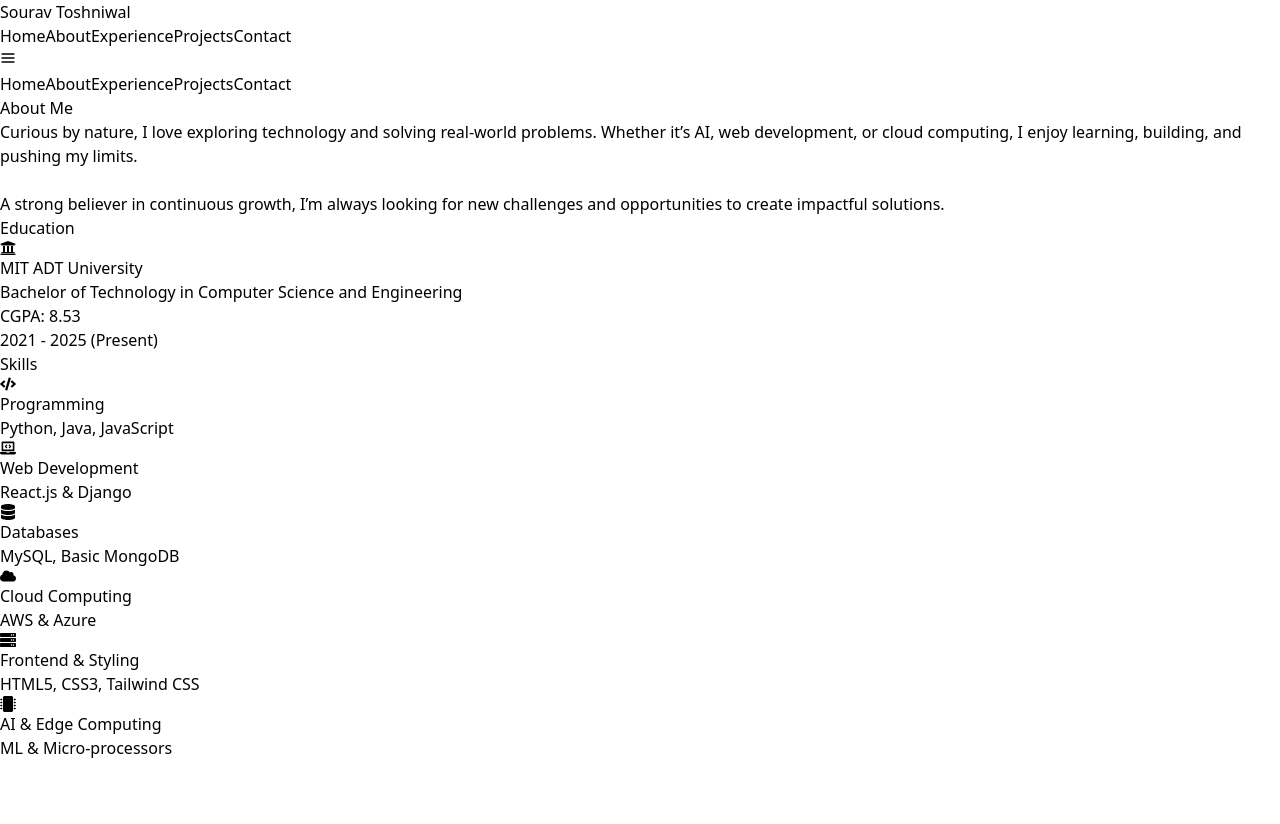
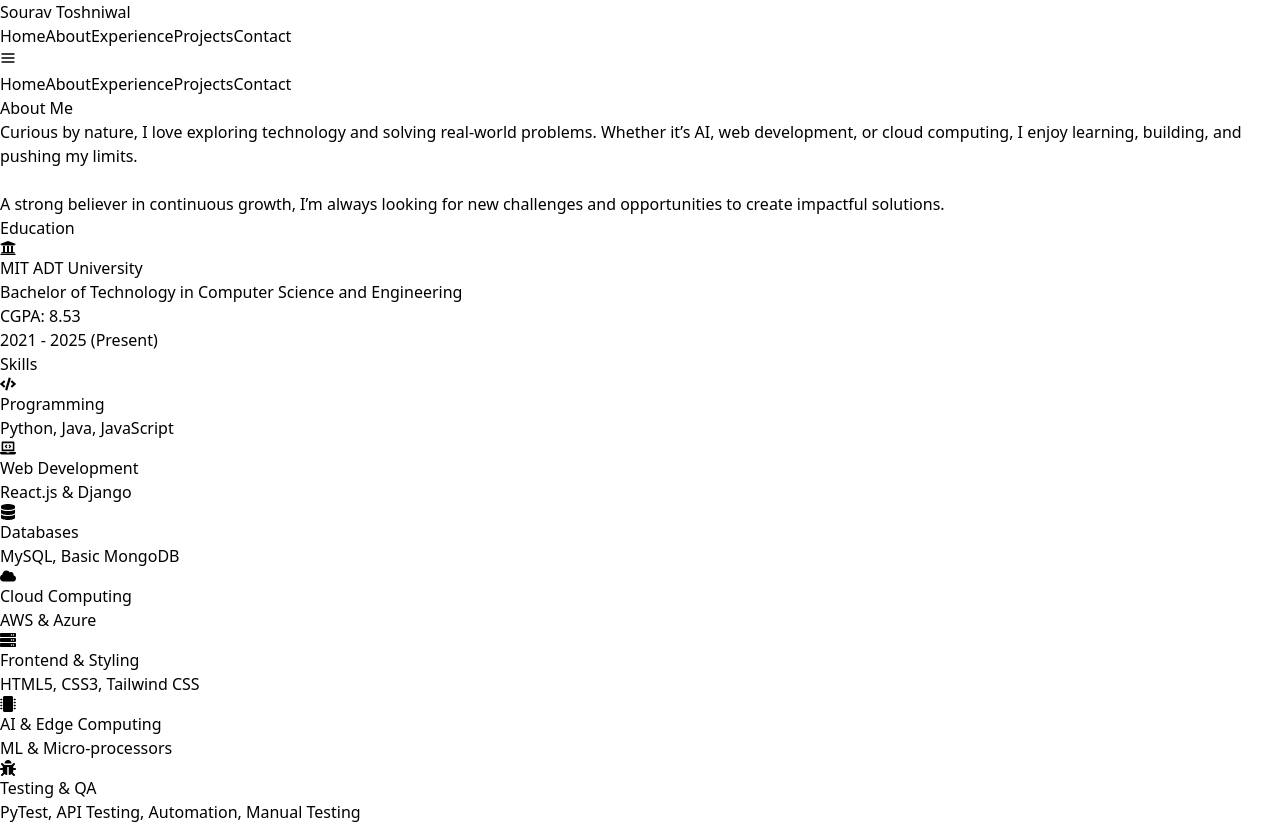
Before and after one commit to Sourav459000/my-portfolio, a React (Vite) app: page /my-portfolio/about in a window 1280 px wide. Before the commit the page ends 800 px from the top, so only its background shows below. Built offline with nearby package versions, Linux system fonts and the light colour scheme.

Commit message:
Update About.jsx

```diff
--- a/src/pages/About.jsx
+++ b/src/pages/About.jsx
@@ -1,4 +1,4 @@
-import { FaLaptopCode, FaDatabase, FaCloud, FaMicrochip, FaUniversity, FaServer, FaCode } from "react-icons/fa";
+import { FaLaptopCode, FaDatabase, FaCloud, FaMicrochip, FaUniversity, FaServer, FaCode, FaBug } from "react-icons/fa";
 
 export default function About() {
     return (
@@ -45,6 +45,7 @@ export default function About() {
                     <SkillCard icon={<FaCloud />} title="Cloud Computing" skills="AWS & Azure" />
                     <SkillCard icon={<FaServer />} title="Frontend & Styling" skills="HTML5, CSS3, Tailwind CSS" />
                     <SkillCard icon={<FaMicrochip />} title="AI & Edge Computing" skills="ML & Micro-processors" />
+                    <SkillCard icon={<FaBug />} title="Testing & QA" skills="PyTest, API Testing, Automation, Manual Testing" />
                 </div>
             </div>
         </div>
@@ -55,7 +56,9 @@ export default function About() {
 function SkillCard({ icon, title, skills }) {
     return (
         <div className="flex flex-col items-center bg-gray-700 rounded-lg p-3 sm:p-4 xl:p-5 shadow-md w-[6.5rem] sm:w-36 lg:w-44 xl:w-48">
-            <div className="text-lg xs:text-xl sm:text-2xl xl:text-3xl text-[#facc15]">{icon}</div>
+            <div className="text-lg xs:text-xl sm:text-2xl xl:text-3xl text-[#facc15]">
+                {icon}
+            </div>
             <h3 className="mt-2 text-xs xs:text-sm sm:text-base md:text-lg xl:text-xl font-semibold text-center">
                 {title}
             </h3>
```
